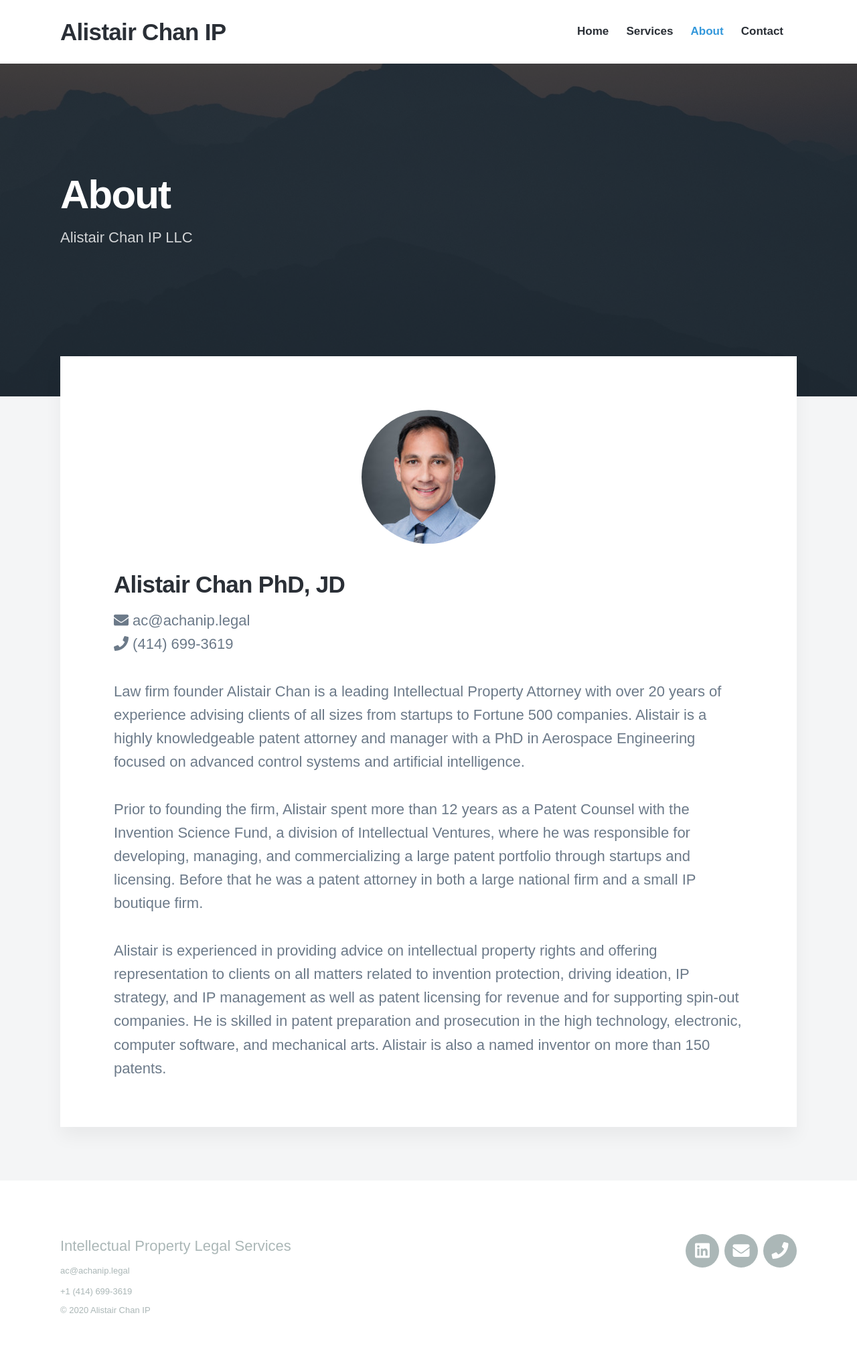
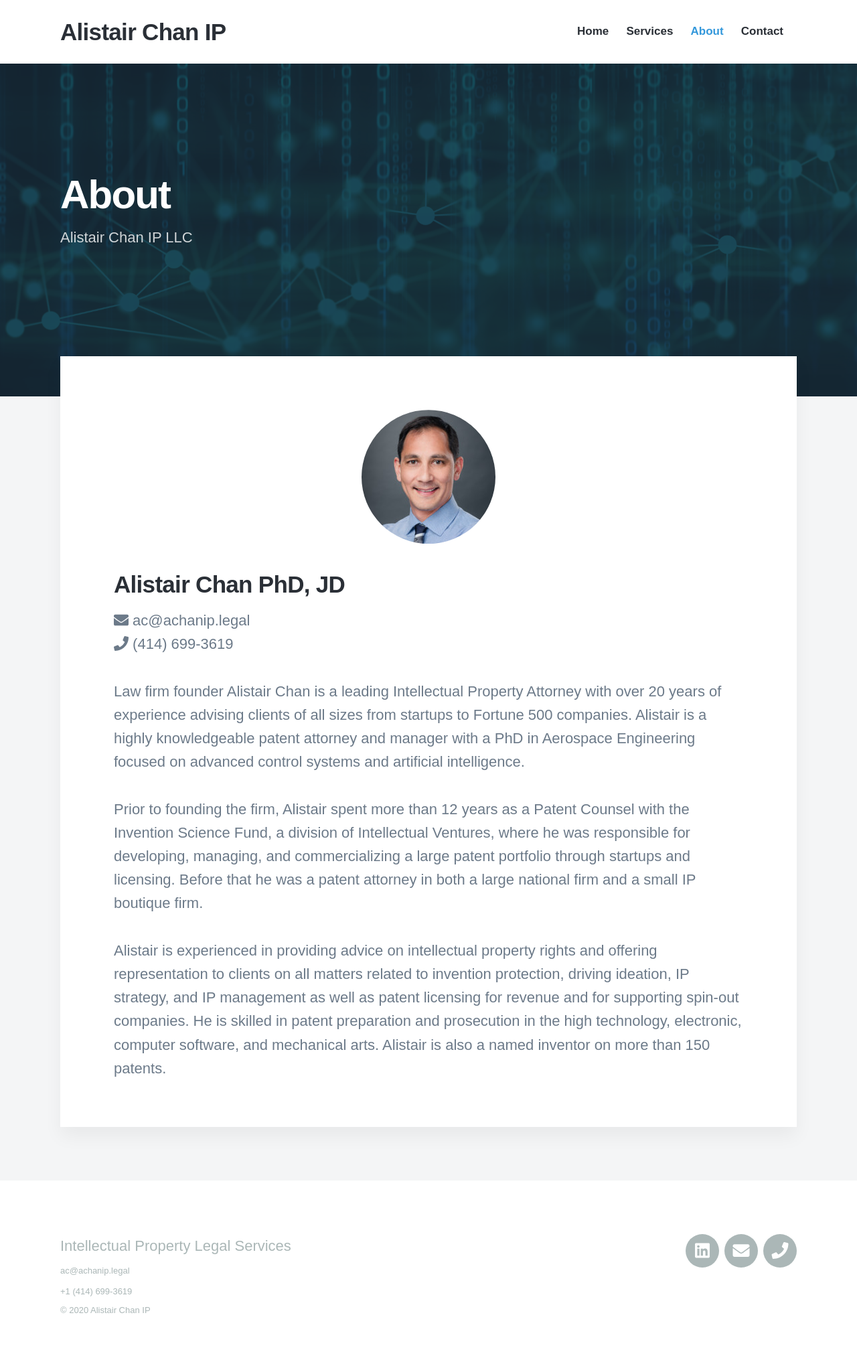
Before and after one commit to alistairchan/alistairchan.github.io, a Jekyll site: the page built from _projects/about.md, in a window 1280 px wide. Shown: the whole page at 67% size. Built offline with Jekyll 4.4.1, drawn with Linux system fonts in a browser that asks for light colours; nearby versions of some CDN libraries; some web fonts are replaced.

Commit message:
Update about.md

```diff
--- a/_projects/about.md
+++ b/_projects/about.md
@@ -3,7 +3,7 @@
 subtitle: 'Alistair Chan IP LLC'
 date: 2018-06-30 00:00:00
 description: Law firm founder Alistair Chan is a leading Intellectual Property Attorney with over 20 years of experience advising clients of all sizes from startups to Fortune 500 companies.
-featured_image: '/images/demo/demo-square.jpg'
+featured_image: '/images/about.jpeg'
 ---
 <style>
 .image-wrap {
```
